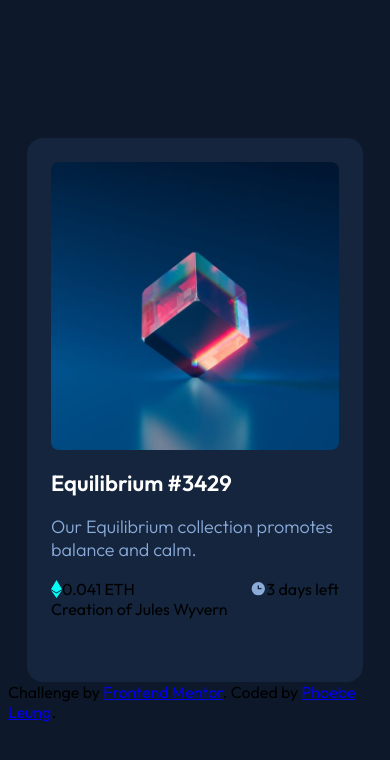
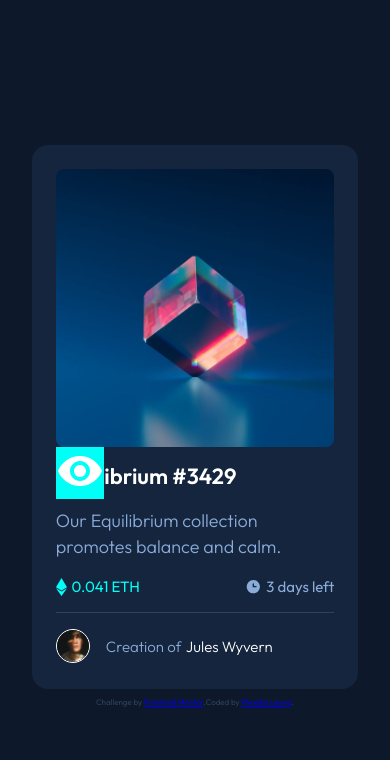
Before and after one commit to phoebeltc/08_nft-preview-card-component, a plain HTML site: page index.html in a window 390 px wide. Drawn offline with Linux system fonts and the light colour scheme.

Commit message:
Finished mobile layout without img hover effect

```diff
--- a/index.html
+++ b/index.html
@@ -20,7 +20,12 @@
 
     <div class="card">
 
-      <img src="/images/image-equilibrium.jpg" alt="nft_img" class="nft-img">
+      <div class="img-container">
+        <img src="/images/image-equilibrium.jpg" alt="nft_img" class="nft-img">
+        <div class="middle">
+          <svg width="48" height="48" xmlns="http://www.w3.org/2000/svg"><g fill="none" fill-rule="evenodd"><path d="M0 0h48v48H0z"/><path d="M24 9C14 9 5.46 15.22 2 24c3.46 8.78 12 15 22 15 10.01 0 18.54-6.22 22-15-3.46-8.78-11.99-15-22-15Zm0 25c-5.52 0-10-4.48-10-10s4.48-10 10-10 10 4.48 10 10-4.48 10-10 10Zm0-16c-3.31 0-6 2.69-6 6s2.69 6 6 6 6-2.69 6-6-2.69-6-6-6Z" fill="#FFF" fill-rule="nonzero"/></g></svg>
+        </div>
+      </div>
 
       <h1>Equilibrium #3429</h1>
 
@@ -29,23 +34,26 @@
       <div class="nft-detail">
         <div class="detail-align">
           <svg width="11" height="18" xmlns="http://www.w3.org/2000/svg"><path d="M11 10.216 5.5 18 0 10.216l5.5 3.263 5.5-3.262ZM5.5 0l5.496 9.169L5.5 12.43 0 9.17 5.5 0Z" fill="#00FFF8"/></svg>
-          0.041 ETH
+          <span class="eth-font">0.041 ETH</span>
         </div>
         <div class="detail-align">
           <svg width="17" height="17" xmlns="http://www.w3.org/2000/svg"><path d="M8.305 2.007a6.667 6.667 0 1 0 0 13.334 6.667 6.667 0 0 0 0-13.334Zm2.667 7.334H8.305a.667.667 0 0 1-.667-.667V6.007a.667.667 0 0 1 1.334 0v2h2a.667.667 0 0 1 0 1.334Z" fill="#8BACD9"/></svg>
-          3 days left
+          <span class="day-font">3 days left</span>
         </div>
       </div>
 
+      <div class="user-detail">
 
+        <img src="/images/image-avatar.png" alt="avatar_img" class="avatar-img">
+        <div class="creation-of">Creation of <div class="creator">Jules Wyvern</div></div>
 
-      Creation of Jules Wyvern
+      </div>
 
     </div>
 
     <div class="attribution">
-      Challenge by <a href="https://www.frontendmentor.io?ref=challenge" target="_blank">Frontend Mentor</a>.
-      Coded by <a href="#">Phoebe Leung</a>.
+      <div>Challenge by <a href="https://www.frontendmentor.io?ref=challenge" target="_blank">Frontend Mentor</a>.</div>
+      <div>Coded by <a href="#">Phoebe Leung</a>.</div>
     </div>
 
   </div>
--- a/style.scss
+++ b/style.scss
@@ -28,34 +28,102 @@ body {
 
 .card {
     background: $dark-blue-card-bg;
-    width: 18rem;
+    width: 17.4rem;
     height: 31rem;
     border-radius: 1rem;
     padding: 1.5em;
 }
 
-.nft-img {
-    max-width: 100%;
-    border-radius: 0.5rem;
-}
-
 h1 {
     color: $white;
     font-size: 1.375rem;
+    &:hover {
+        color: $cyan;
+        cursor: pointer;
+    }
 }
+
 
 p {
     color: $soft-blue;
     font-weight: 300;
     font-size: $p-font-size;
+    line-height: 1.6rem;
 }
 
 .nft-detail {
     display: flex;
     justify-content: space-between;
+    border-bottom: 0.1rem solid $dark-blue-line;
+    padding-bottom: 1em;
 }
 
 .detail-align {
     display: flex;
     align-items: center;
 }
+
+span {
+    margin-left: 0.3rem;
+    font-size: 15px;
+}
+
+.eth-font {
+    color: $cyan;
+}
+
+.day-font {
+    color: $soft-blue
+}
+
+.user-detail {
+    display: flex;
+    align-items: center;
+    padding-top: 1em;
+}
+
+.avatar-img {
+    height: 2rem;
+    border: 0.07rem solid $white;
+    border-radius: 100%;;
+}
+
+.creator {
+    color: $white;
+    padding-left: 0.3em;
+    &:hover {
+        color: $cyan;
+        cursor: pointer;
+    }
+}
+
+.creation-of {
+        color: $soft-blue;
+        font-size: 15px;
+        font-weight: 300;
+        padding-left: 1rem;
+        display: flex;
+}
+
+.attribution {
+    margin: 1em;
+    font-size: 0.5rem;
+    color: $dark-blue-line;
+    display: flex;
+}
+
+
+.img-container {
+    position: relative;
+}
+
+.nft-img {
+    max-width: 100%;
+    border-radius: 0.5rem;
+    display: block;
+}
+
+.middle {
+    position: absolute;
+    background-color: $cyan;
+}
```
Also changed, not shown: css/style.css, 1 other file.
